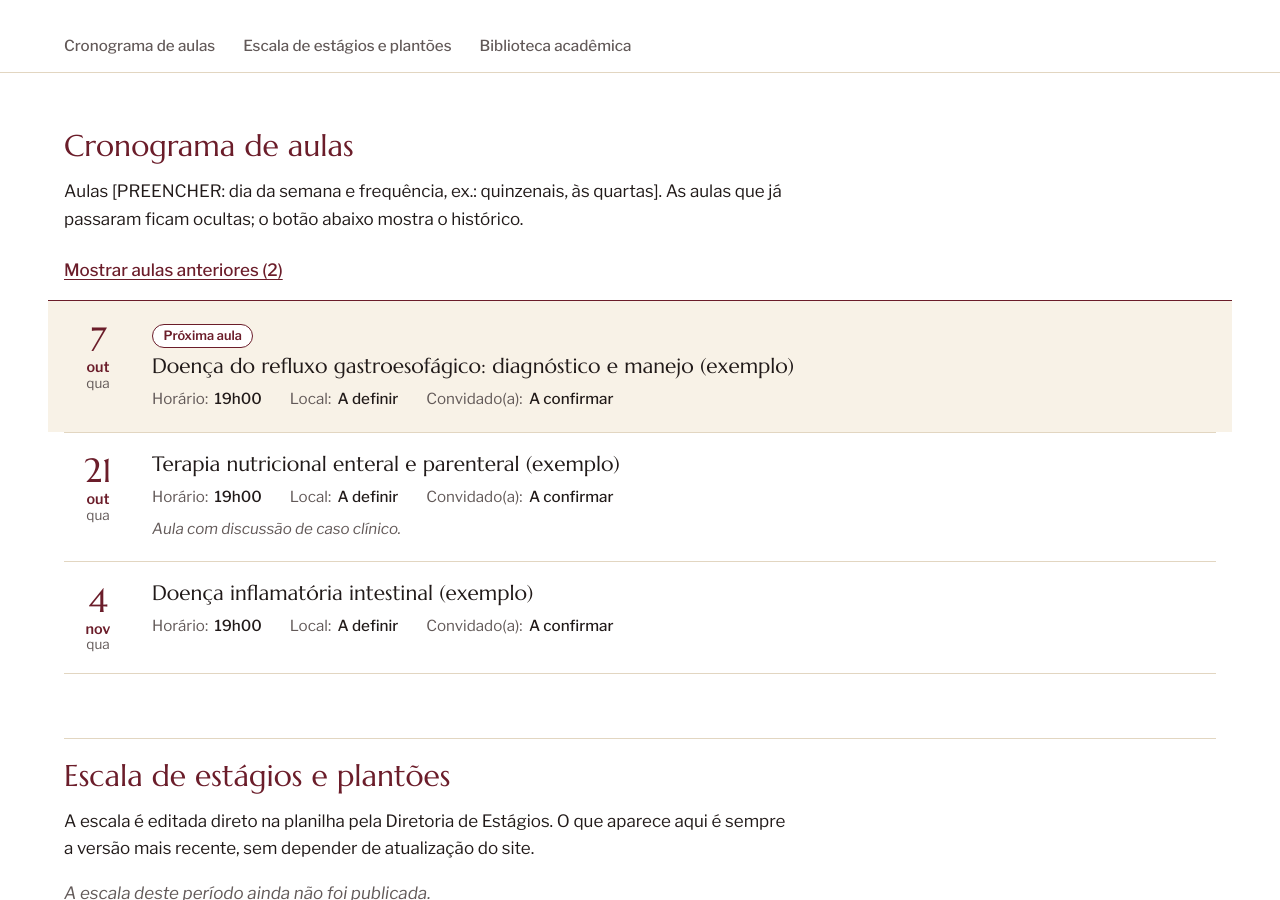
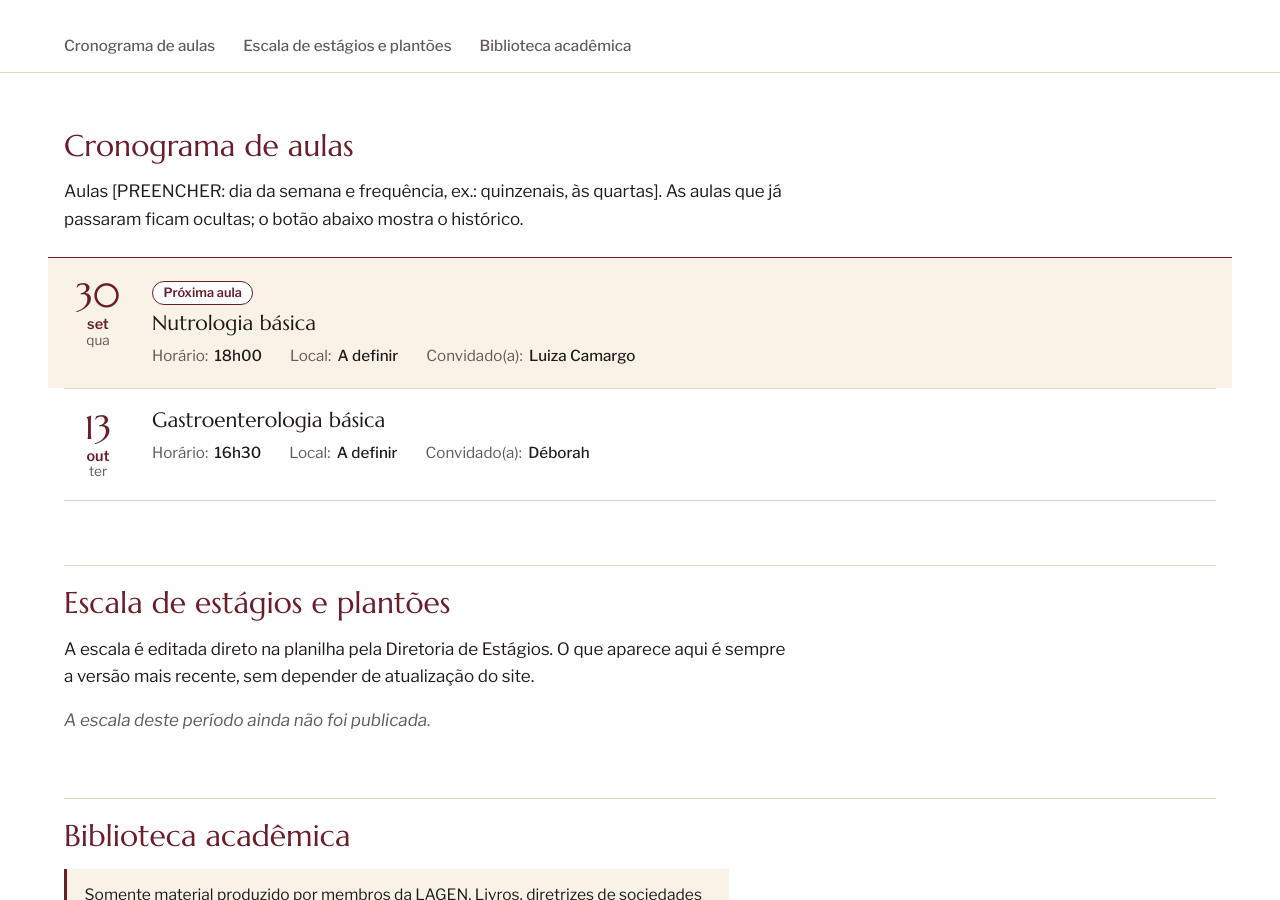
Before and after one commit to LAGENuniderp/lagen-uniderp.github.io, a Jekyll site: the page built from ensino/index.md, in a window 1280 px wide and 900 px high, scrolled down 285 px. Built offline with Jekyll 4.4.1, drawn with Linux system fonts in a browser that asks for light colours.

Commit message:
Update cronograma.yml with actual class information
Removed example classes and added real class details.

```diff
--- a/_data/cronograma.yml
+++ b/_data/cronograma.yml
@@ -9,41 +9,18 @@
 #  professor: convidado(a); opcional
 #  local:     sala e bloco, ou "Online" com o link em obs
 #  obs:       opcional (ex.: "Levar estetoscópio")
-#
-#  ATENÇÃO: as aulas abaixo são EXEMPLOS. Apague e cadastre as reais.
 # =====================================================================
 
-- data: 2026-09-02
-  horario: "19h00"
-  tema: "Avaliação do estado nutricional à beira do leito (exemplo)"
-  professor: "A confirmar"
+- data: 2026-09-30
+  horario: "18h00"
+  tema: "Nutrologia básica"
+  professor: "Luiza Camargo"
   local: "A definir"
   obs: ""
 
-- data: 2026-09-16
-  horario: "19h00"
-  tema: "Hemorragia digestiva alta: abordagem inicial (exemplo)"
-  professor: "A confirmar"
+- data: 2026-10-13
+  horario: "16h30"
+  tema: "Gastroenterologia básica"
+  professor: "Déborah"
   local: "A definir"
   obs: ""
-
-- data: 2026-10-07
-  horario: "19h00"
-  tema: "Doença do refluxo gastroesofágico: diagnóstico e manejo (exemplo)"
-  professor: "A confirmar"
-  local: "A definir"
-  obs: ""
-
-- data: 2026-10-21
-  horario: "19h00"
-  tema: "Terapia nutricional enteral e parenteral (exemplo)"
-  professor: "A confirmar"
-  local: "A definir"
-  obs: "Aula com discussão de caso clínico."
-
-- data: 2026-11-04
-  horario: "19h00"
-  tema: "Doença inflamatória intestinal (exemplo)"
-  professor: "A confirmar"
-  local: "A definir"
-  obs: ""
```
